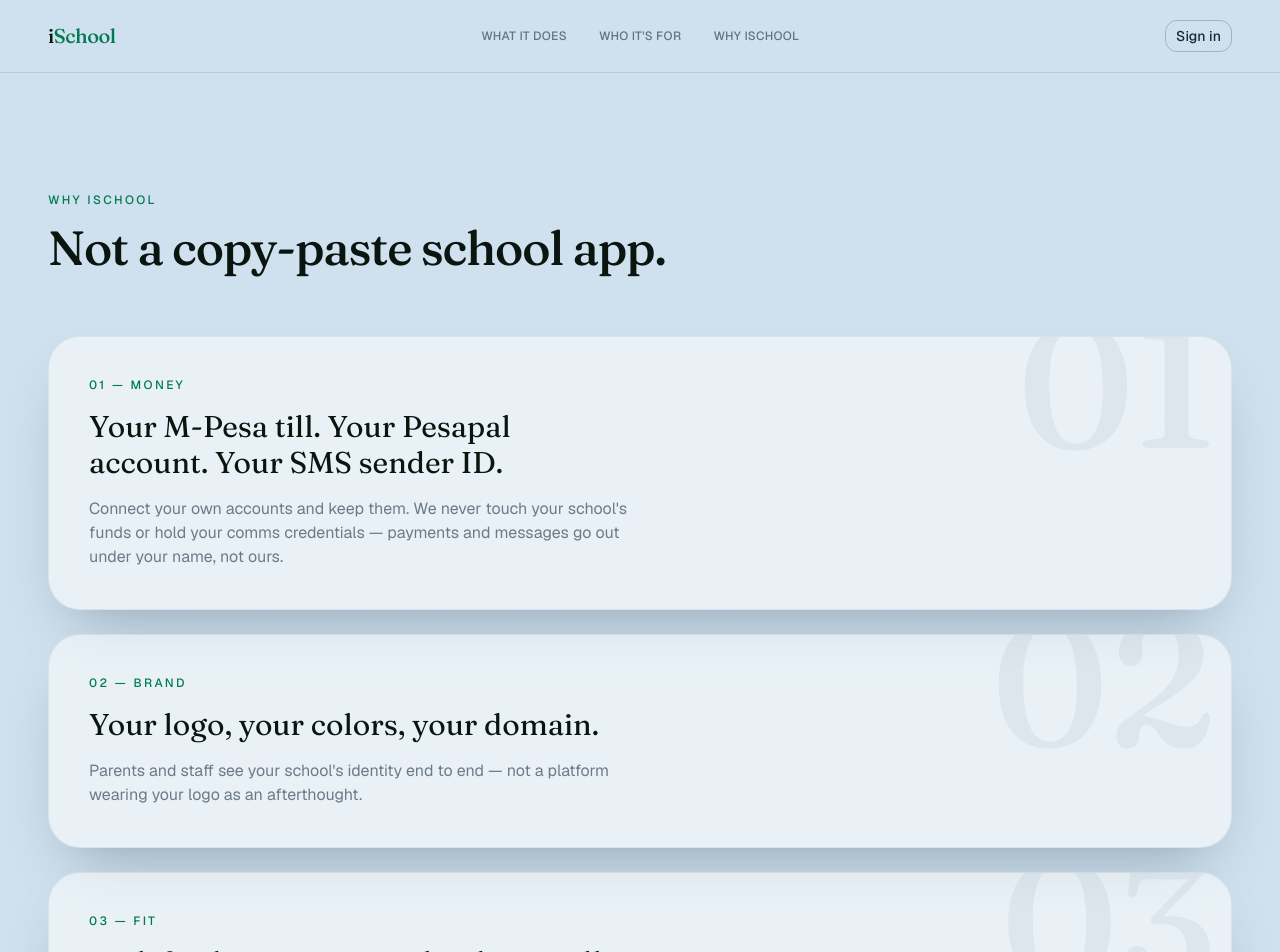
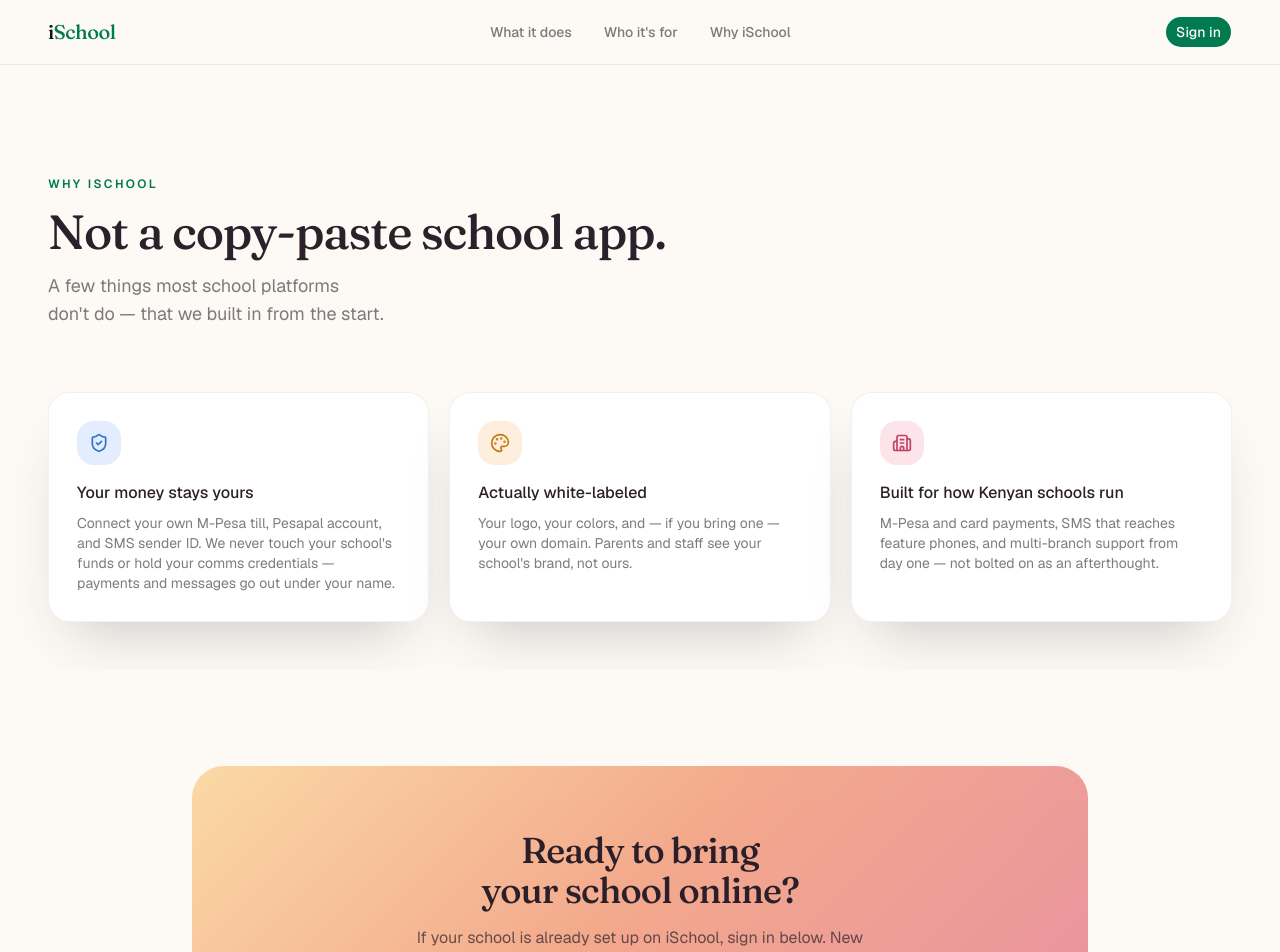
Before and after one commit to BrunexItech/ischool, a Next.js app in the folder frontend/: page /why in a window 1280 px wide. Shown: the top 952 px of the page. Built offline with nearby package versions, Linux system fonts and the light colour scheme; no server answers.

Commit message:
Redesign the marketing site close to ManageBac: gradient hero with real product screenshots, colorful icon-badge feature cards, dark feature band

```diff
--- a/frontend/src/app/(marketing)/features/page.tsx
+++ b/frontend/src/app/(marketing)/features/page.tsx
@@ -1,57 +1,41 @@
-import { AtmosphereBlob, ClosingCTA, INK, PageIntro, SURFACE, SHADOW } from "@/components/marketing/chrome";
+import {
+  ClipboardCheck,
+  Wallet,
+  Video,
+  MessageSquareText,
+  FileCheck2,
+  Building2,
+} from "lucide-react";
+import { ClosingCTA, IconBadge, INK, PageIntro, SURFACE, SHADOW } from "@/components/marketing/chrome";
 
 const FEATURES = [
-  {
-    n: "01",
-    title: "Attendance & results",
-    description: "Daily attendance and graded results, tracked by class, subject, and term.",
-  },
-  {
-    n: "02",
-    title: "Fees & payments",
-    description: "Invoices and balances that settle by M-Pesa or card — straight into your own account.",
-  },
-  {
-    n: "03",
-    title: "Live online classes",
-    description: "Schedule a lesson, share a link, and teach from inside the same dashboard.",
-  },
-  {
-    n: "04",
-    title: "Announcements & bulk SMS",
-    description: "Reach every parent by app and SMS at once, from your own sender ID.",
-  },
-  {
-    n: "05",
-    title: "Online exams",
-    description: "Timed, auto-graded exams with resume-on-reload — no lost answers.",
-  },
-  {
-    n: "06",
-    title: "Multi-branch",
-    description: "One login for every campus, each with its own staff, classes, and books.",
-  },
+  { icon: ClipboardCheck, title: "Attendance & results", description: "Daily attendance and graded results, tracked by class, subject, and term." },
+  { icon: Wallet, title: "Fees & payments", description: "Invoices and balances that settle by M-Pesa or card — straight into your own account." },
+  { icon: Video, title: "Live online classes", description: "Schedule a lesson, share a link, and teach from inside the same dashboard." },
+  { icon: MessageSquareText, title: "Announcements & bulk SMS", description: "Reach every parent by app and SMS at once, from your own sender ID." },
+  { icon: FileCheck2, title: "Online exams", description: "Timed, auto-graded exams with resume-on-reload — no lost answers." },
+  { icon: Building2, title: "Multi-branch", description: "One login for every campus, each with its own staff, classes, and books." },
 ];
 
 export default function FeaturesPage() {
   return (
     <>
-      <section className="relative overflow-hidden">
-        <AtmosphereBlob className="-right-20 -top-10 size-[26rem] opacity-50" />
-        <PageIntro
-          eyebrow="What it does"
-          title="Everything your school already pays six different apps for."
-        />
-        <div className="relative mx-auto grid max-w-7xl gap-5 px-6 py-12 sm:grid-cols-2 lg:px-12">
-          {FEATURES.map((f) => (
+      <PageIntro
+        eyebrow="What it does"
+        title="Everything your school already pays six different apps for."
+        description="One system, one login, one source of truth for your whole school."
+      />
+      <section className="relative mx-auto max-w-7xl px-6 py-12 lg:px-12">
+        <div className="grid gap-5 sm:grid-cols-2 lg:grid-cols-3">
+          {FEATURES.map((f, i) => (
             <div
-              key={f.n}
-              className="rounded-2xl p-7"
-              style={{ backgroundColor: SURFACE, boxShadow: SHADOW, border: `1px solid ${INK}14` }}
+              key={f.title}
+              className="rounded-2xl p-6"
+              style={{ backgroundColor: SURFACE, boxShadow: SHADOW, border: `1px solid ${INK}0f` }}
             >
-              <span className="font-display text-2xl text-primary">{f.n}</span>
-              <h3 className="mt-3 text-lg font-medium">{f.title}</h3>
-              <p className="mt-1.5" style={{ color: `${INK}99` }}>{f.description}</p>
+              <IconBadge icon={f.icon} index={i} />
+              <h3 className="mt-4 font-medium" style={{ color: INK }}>{f.title}</h3>
+              <p className="mt-1.5 text-sm" style={{ color: `${INK}99` }}>{f.description}</p>
             </div>
           ))}
         </div>
--- a/frontend/src/app/(marketing)/layout.tsx
+++ b/frontend/src/app/(marketing)/layout.tsx
@@ -1,8 +1,8 @@
-import { GrainOverlay, MarketingHeader, MarketingFooter, PAPER } from "@/components/marketing/chrome";
+import { GrainOverlay, MarketingHeader, MarketingFooter, CREAM } from "@/components/marketing/chrome";
 
 export default function MarketingLayout({ children }: { children: React.ReactNode }) {
   return (
-    <div className="flex min-h-screen flex-col" style={{ backgroundColor: PAPER }}>
+    <div className="flex min-h-screen flex-col" style={{ backgroundColor: CREAM }}>
       <GrainOverlay />
       <MarketingHeader />
       <main className="relative flex-1">{children}</main>
--- a/frontend/src/app/(marketing)/page.tsx
+++ b/frontend/src/app/(marketing)/page.tsx
@@ -1,102 +1,115 @@
 import Link from "next/link";
 import Image from "next/image";
+import {
+  ClipboardCheck,
+  Wallet,
+  Video,
+  MessageSquareText,
+  FileCheck2,
+  Building2,
+  CheckCircle2,
+} from "lucide-react";
 import { Button } from "@/components/ui/button";
-import { AtmosphereBlob, INK, SURFACE, SHADOW } from "@/components/marketing/chrome";
-import heroPhoto from "../../../public/hero/classroom.jpg";
+import { ClosingCTA, DARK, HERO_GRADIENT, IconBadge, INK, SURFACE, SHADOW } from "@/components/marketing/chrome";
+import overviewShot from "../../../public/screenshots/overview.png";
+import studentsShot from "../../../public/screenshots/students.png";
 
-const EXPLORE = [
-  {
-    href: "/features",
-    label: "What it does",
-    description: "Attendance, fees, live classes, exams, SMS — everything, actually connected.",
-  },
-  {
-    href: "/for-schools",
-    label: "Who it's for",
-    description: "Administrators, teachers, parents, and students, each with their own login.",
-  },
-  {
-    href: "/why",
-    label: "Why iSchool",
-    description: "Your money, your brand, built for how Kenyan schools actually run.",
-  },
+const FEATURES = [
+  { icon: ClipboardCheck, title: "Attendance & results", description: "Daily attendance and graded results, tracked by class, subject, and term." },
+  { icon: Wallet, title: "Fees & payments", description: "Invoices and balances that settle by M-Pesa or card — straight into your own account." },
+  { icon: Video, title: "Live online classes", description: "Schedule a lesson, share a link, and teach from inside the same dashboard." },
+  { icon: MessageSquareText, title: "Announcements & bulk SMS", description: "Reach every parent by app and SMS at once, from your own sender ID." },
+  { icon: FileCheck2, title: "Online exams", description: "Timed, auto-graded exams with resume-on-reload — no lost answers." },
+  { icon: Building2, title: "Multi-branch", description: "One login for every campus, each with its own staff, classes, and books." },
+];
+
+const CHECKLIST = [
+  "Enroll students and link guardians in minutes",
+  "Mark attendance by class, every single day",
+  "Keep fee balances and M-Pesa payments in sync",
+  "Give every parent portal access, built in",
 ];
 
 export default function Home() {
   return (
     <>
-      <section className="relative overflow-hidden pt-32 lg:pt-40">
-        <AtmosphereBlob className="-right-20 -top-10 size-[28rem] opacity-50" />
-        <AtmosphereBlob className="-left-32 bottom-0 size-[24rem] opacity-40" color="#5b8fb0" />
-
-        <div className="relative mx-auto grid max-w-7xl gap-16 px-6 pb-24 lg:grid-cols-[1.05fr_1fr] lg:items-center lg:px-12 lg:pb-32">
-          <div>
-            <p className="text-xs font-medium tracking-[0.2em] text-primary uppercase">
-              iSchool — school management
-            </p>
-            <h1 className="font-display mt-5 text-5xl leading-[1.05] font-medium tracking-tight text-balance sm:text-6xl">
-              Run your school.
-              <br />
-              Keep your money, your brand.
+      <section className="relative overflow-hidden pt-28 pb-40 lg:pt-36" style={{ background: HERO_GRADIENT }}>
+        <div className="relative mx-auto max-w-3xl px-6 text-center lg:px-12">
+          <h1 className="font-display text-4xl leading-[1.1] font-medium tracking-tight text-balance sm:text-6xl" style={{ color: INK }}>
+            Everything your school needs, in one place.
           </h1>
-            <p className="mt-6 max-w-md text-lg text-balance" style={{ color: `${INK}99` }}>
+          <p className="mx-auto mt-5 max-w-xl text-lg text-balance" style={{ color: `${INK}b3` }}>
             Attendance, grading, fees, live classes, and parent communication —
             while your M-Pesa till, your SMS sender ID, and your logo stay
             exactly yours.
           </p>
-            <div className="mt-9 flex flex-wrap items-center gap-6">
-              <Button size="lg" render={<Link href="/login">Sign in</Link>} />
-              <Link href="/features" className="text-sm font-medium underline-offset-4 hover:underline">
-                See what&apos;s inside →
-              </Link>
-            </div>
-          </div>
-
-          <div className="relative mx-auto w-full max-w-md lg:max-w-none">
-            <div
-              className="absolute inset-0 rounded-[2rem] bg-primary"
-              style={{ transform: "rotate(-3deg) translate(14px, 10px)" }}
-            />
-            <div
-              className="relative aspect-[4/5] overflow-hidden rounded-[2rem]"
-              style={{ transform: "rotate(1.5deg)", boxShadow: SHADOW }}
-            >
-              <Image
-                src={heroPhoto}
-                alt="A teacher and students at a classroom whiteboard"
-                fill
-                sizes="(min-width: 1024px) 40vw, 90vw"
-                className="object-cover grayscale contrast-110"
-                style={{ objectPosition: "70% 35%" }}
-                priority
-              />
-              <div
-                className="absolute inset-0 mix-blend-multiply"
-                style={{ background: `linear-gradient(160deg, transparent 40%, ${INK}99 100%)` }}
-              />
-            </div>
+          <div className="mt-8 flex flex-wrap items-center justify-center gap-4">
+            <Button size="lg" className="rounded-full" render={<Link href="/login">Sign in</Link>} />
+            <Button size="lg" variant="outline" className="rounded-full border-2 bg-transparent" style={{ borderColor: `${INK}40`, color: INK }} render={<Link href="/features">See what&apos;s inside</Link>} />
           </div>
         </div>
       </section>
 
-      <section className="relative px-6 pb-28 lg:px-12">
-        <div className="mx-auto grid max-w-7xl gap-5 sm:grid-cols-3">
-          {EXPLORE.map((item) => (
-            <Link
-              key={item.href}
-              href={item.href}
-              className="group rounded-2xl p-7 transition-transform hover:-translate-y-1"
-              style={{ backgroundColor: SURFACE, boxShadow: SHADOW, border: `1px solid ${INK}14` }}
+      <section className="relative px-6 lg:px-12" style={{ marginTop: "-9rem" }}>
+        <div
+          className="relative mx-auto max-w-5xl overflow-hidden rounded-2xl"
+          style={{ boxShadow: SHADOW, border: `1px solid ${INK}14` }}
         >
-              <h2 className="font-display text-xl">{item.label}</h2>
-              <p className="mt-2 text-sm" style={{ color: `${INK}99` }}>{item.description}</p>
-              <span className="mt-4 inline-block text-sm font-medium text-primary opacity-0 transition-opacity group-hover:opacity-100">
-                Explore →
-              </span>
-            </Link>
+          <Image src={overviewShot} alt="The iSchool dashboard overview screen" className="w-full" priority />
+        </div>
+      </section>
+
+      {/* Solutions — icon badge grid */}
+      <section className="relative px-6 py-28 lg:px-12">
+        <div className="mx-auto max-w-7xl">
+          <p className="text-xs font-semibold tracking-[0.2em] text-primary uppercase">What it does</p>
+          <h2 className="font-display mt-4 max-w-xl text-3xl font-medium tracking-tight text-balance sm:text-4xl" style={{ color: INK }}>
+            Everything your school already pays six different apps for.
+          </h2>
+          <div className="mt-12 grid gap-5 sm:grid-cols-2 lg:grid-cols-3">
+            {FEATURES.map((f, i) => (
+              <div
+                key={f.title}
+                className="rounded-2xl p-6"
+                style={{ backgroundColor: SURFACE, boxShadow: SHADOW, border: `1px solid ${INK}0f` }}
+              >
+                <IconBadge icon={f.icon} index={i} />
+                <h3 className="mt-4 font-medium" style={{ color: INK }}>{f.title}</h3>
+                <p className="mt-1.5 text-sm" style={{ color: `${INK}99` }}>{f.description}</p>
+              </div>
             ))}
           </div>
+        </div>
       </section>
+
+      {/* Dark feature band — reuses the real product sidebar color */}
+      <section className="relative overflow-hidden py-24" style={{ backgroundColor: DARK }}>
+        <div className="relative mx-auto grid max-w-7xl items-center gap-14 px-6 lg:grid-cols-2 lg:px-12">
+          <div>
+            <p className="text-xs font-semibold tracking-[0.2em] text-primary uppercase">Students</p>
+            <h2 className="font-display mt-4 text-3xl font-medium tracking-tight text-balance text-white sm:text-4xl">
+              Every student record, always current.
+            </h2>
+            <p className="mt-4 max-w-md text-white/60">
+              Enroll once, and the record follows the student through
+              attendance, results, fees, and the parent portal.
+            </p>
+            <ul className="mt-7 flex flex-col gap-3">
+              {CHECKLIST.map((item) => (
+                <li key={item} className="flex items-start gap-2.5 text-sm text-white/80">
+                  <CheckCircle2 className="mt-0.5 size-4 shrink-0 text-primary" />
+                  {item}
+                </li>
+              ))}
+            </ul>
+          </div>
+          <div className="overflow-hidden rounded-2xl shadow-2xl ring-1 ring-white/10">
+            <Image src={studentsShot} alt="The iSchool students list screen" className="w-full" />
+          </div>
+        </div>
+      </section>
+
+      <ClosingCTA />
     </>
   );
 }
--- a/frontend/src/app/(marketing)/why/page.tsx
+++ b/frontend/src/app/(marketing)/why/page.tsx
@@ -1,60 +1,48 @@
-import { AtmosphereBlob, ClosingCTA, INK, PageIntro, SURFACE, SHADOW } from "@/components/marketing/chrome";
+import { ShieldCheck, Palette, Building2 } from "lucide-react";
+import { ClosingCTA, IconBadge, INK, PageIntro, SURFACE, SHADOW } from "@/components/marketing/chrome";
 
 const DIFFERENTIATORS = [
   {
-    n: "01",
-    label: "Money",
-    statement: "Your M-Pesa till. Your Pesapal account. Your SMS sender ID.",
+    icon: ShieldCheck,
+    title: "Your money stays yours",
     description:
-      "Connect your own accounts and keep them. We never touch your school's funds or hold your comms credentials — payments and messages go out under your name, not ours.",
+      "Connect your own M-Pesa till, Pesapal account, and SMS sender ID. We never touch your school's funds or hold your comms credentials — payments and messages go out under your name.",
   },
   {
-    n: "02",
-    label: "Brand",
-    statement: "Your logo, your colors, your domain.",
+    icon: Palette,
+    title: "Actually white-labeled",
     description:
-      "Parents and staff see your school's identity end to end — not a platform wearing your logo as an afterthought.",
+      "Your logo, your colors, and — if you bring one — your own domain. Parents and staff see your school's brand, not ours.",
   },
   {
-    n: "03",
-    label: "Fit",
-    statement: "Built for how Kenyan schools actually run.",
+    icon: Building2,
+    title: "Built for how Kenyan schools run",
     description:
-      "M-Pesa and card payments, SMS that reaches feature phones, multi-branch support from day one — not bolted on after the fact.",
+      "M-Pesa and card payments, SMS that reaches feature phones, and multi-branch support from day one — not bolted on as an afterthought.",
   },
 ];
 
 export default function WhyPage() {
   return (
     <>
-      <section className="relative overflow-hidden">
-        <AtmosphereBlob className="-right-24 top-20 size-[26rem] opacity-50" />
-        <PageIntro eyebrow="Why iSchool" title="Not a copy-paste school app." />
-        <div className="relative mx-auto max-w-7xl px-6 py-12 lg:px-12">
-          <div className="flex flex-col gap-6">
-            {DIFFERENTIATORS.map((d) => (
-              <div
-                key={d.n}
-                className="relative overflow-hidden rounded-[2rem] p-8 sm:p-10"
-                style={{ backgroundColor: SURFACE, boxShadow: SHADOW, border: `1px solid ${INK}14` }}
-              >
-                <span
-                  aria-hidden
-                  className="font-display pointer-events-none absolute -top-10 right-4 text-[11rem] leading-none font-medium select-none"
-                  style={{ color: `${INK}0d` }}
-                >
-                  {d.n}
-                </span>
-                <p className="relative text-xs font-medium tracking-[0.2em] text-primary uppercase">
-                  {d.n} — {d.label}
-                </p>
-                <p className="font-display relative mt-4 max-w-2xl text-2xl text-balance sm:text-3xl">
-                  {d.statement}
-                </p>
-                <p className="relative mt-4 max-w-xl" style={{ color: `${INK}99` }}>{d.description}</p>
-              </div>
-            ))}
-          </div>
+      <PageIntro
+        eyebrow="Why iSchool"
+        title="Not a copy-paste school app."
+        description="A few things most school platforms don't do — that we built in from the start."
+      />
+      <section className="relative mx-auto max-w-7xl px-6 py-12 lg:px-12">
+        <div className="grid gap-5 lg:grid-cols-3">
+          {DIFFERENTIATORS.map((d, i) => (
+            <div
+              key={d.title}
+              className="rounded-2xl p-7"
+              style={{ backgroundColor: SURFACE, boxShadow: SHADOW, border: `1px solid ${INK}0f` }}
+            >
+              <IconBadge icon={d.icon} index={i} />
+              <h3 className="mt-4 font-medium" style={{ color: INK }}>{d.title}</h3>
+              <p className="mt-2 text-sm" style={{ color: `${INK}99` }}>{d.description}</p>
+            </div>
+          ))}
         </div>
       </section>
       <ClosingCTA />
--- a/frontend/src/components/marketing/chrome.tsx
+++ b/frontend/src/components/marketing/chrome.tsx
@@ -1,10 +1,21 @@
 import Link from "next/link";
 import { Button } from "@/components/ui/button";
 
-export const INK = "#17283a";
-export const PAPER = "#cfe1ee";
-export const SURFACE = "rgba(255,255,255,0.55)";
-export const SHADOW = "0 30px 60px -25px rgba(23,40,58,0.35)";
+export const INK = "#2b1f2a";
+export const CREAM = "#fdfaf5";
+export const DARK = "#101915";
+export const SURFACE = "#ffffff";
+export const SHADOW = "0 30px 60px -25px rgba(43,31,42,0.25)";
+export const HERO_GRADIENT = "linear-gradient(135deg, #fbd9a5 0%, #f3a98c 45%, #e78ea3 100%)";
+
+export const BADGES = [
+  { bg: "#e3edfd", fg: "#2f6fd1" },
+  { bg: "#fdeedd", fg: "#c2790f" },
+  { bg: "#fde3ea", fg: "#c23e68" },
+  { bg: "#eee3fd", fg: "#6b3fc2" },
+  { bg: "#dff3ec", fg: "#1a7a56" },
+  { bg: "#fde7e0", fg: "#c2501f" },
+];
 
 const NAV = [
   { href: "/features", label: "What it does" },
@@ -19,50 +30,41 @@ export function GrainOverlay() {
   return (
     <div
       aria-hidden
-      className="pointer-events-none fixed inset-0 z-50 opacity-[0.05] mix-blend-overlay"
+      className="pointer-events-none fixed inset-0 z-50 opacity-[0.035] mix-blend-overlay"
       style={{ backgroundImage: GRAIN }}
     />
   );
 }
 
-export function AtmosphereBlob({
-  className,
-  color = "var(--color-primary)",
-}: {
-  className: string;
-  color?: string;
-}) {
+export function IconBadge({ icon: Icon, index }: { icon: React.ComponentType<{ className?: string }>; index: number }) {
+  const c = BADGES[index % BADGES.length];
   return (
     <div
-      aria-hidden
-      className={`pointer-events-none absolute rounded-full blur-[110px] ${className}`}
-      style={{ background: color }}
-    />
+      className="flex size-11 items-center justify-center rounded-xl"
+      style={{ backgroundColor: c.bg, color: c.fg }}
+    >
+      <Icon className="size-5" />
+    </div>
   );
 }
 
 export function MarketingHeader() {
   return (
     <header
-      className="fixed inset-x-0 top-0 z-40 flex items-center justify-between px-6 py-5 backdrop-blur-md lg:px-12"
-      style={{ backgroundColor: `${PAPER}cc`, borderBottom: `1px solid ${INK}1f` }}
+      className="fixed inset-x-0 top-0 z-40 flex items-center justify-between px-6 py-4 backdrop-blur-md lg:px-12"
+      style={{ backgroundColor: `${CREAM}e6`, borderBottom: `1px solid ${INK}14` }}
     >
       <Link href="/" className="font-display text-xl font-medium tracking-tight">
         i<span className="text-primary">School</span>
       </Link>
-      <nav className="hidden items-center gap-8 text-xs font-medium tracking-wide uppercase md:flex" style={{ color: `${INK}99` }}>
+      <nav className="hidden items-center gap-8 text-sm font-medium md:flex" style={{ color: `${INK}99` }}>
         {NAV.map((item) => (
           <Link key={item.href} href={item.href} className="transition-opacity hover:opacity-100" style={{ color: "inherit" }}>
             {item.label}
           </Link>
         ))}
       </nav>
-      <Button
-        variant="outline"
-        className="bg-transparent hover:bg-black/5"
-        style={{ borderColor: `${INK}40`, color: INK }}
-        render={<Link href="/login">Sign in</Link>}
-      />
+      <Button className="rounded-full" render={<Link href="/login">Sign in</Link>} />
     </header>
   );
 }
@@ -71,7 +73,7 @@ export function MarketingFooter() {
   return (
     <footer
       className="flex flex-wrap items-center justify-center gap-x-6 gap-y-2 px-6 py-6 text-sm"
-      style={{ borderTop: `1px solid ${INK}26`, color: `${INK}80` }}
+      style={{ borderTop: `1px solid ${INK}1a`, color: `${INK}80`, backgroundColor: CREAM }}
     >
       <span>© {new Date().getFullYear()} iSchool</span>
       <Link href="/privacy" className="hover:underline" style={{ color: "inherit" }}>Privacy Policy</Link>
@@ -80,34 +82,36 @@ export function MarketingFooter() {
   );
 }
 
-export function PageIntro({ eyebrow, title }: { eyebrow: string; title: string }) {
+export function PageIntro({ eyebrow, title, description }: { eyebrow: string; title: string; description?: string }) {
   return (
-    <div className="relative mx-auto max-w-7xl px-6 pt-40 pb-4 lg:px-12 lg:pt-48">
-      <p className="text-xs font-medium tracking-[0.2em] text-primary uppercase">{eyebrow}</p>
-      <h1 className="font-display mt-4 max-w-2xl text-4xl font-medium tracking-tight text-balance sm:text-5xl">
+    <div className="relative mx-auto max-w-7xl px-6 pt-36 pb-4 lg:px-12 lg:pt-44">
+      <p className="text-xs font-semibold tracking-[0.2em] text-primary uppercase">{eyebrow}</p>
+      <h1 className="font-display mt-4 max-w-2xl text-4xl font-medium tracking-tight text-balance sm:text-5xl" style={{ color: INK }}>
         {title}
       </h1>
+      {description ? (
+        <p className="mt-4 max-w-lg text-lg text-balance" style={{ color: `${INK}99` }}>{description}</p>
+      ) : null}
     </div>
   );
 }
 
 export function ClosingCTA() {
   return (
-    <section className="relative px-6 py-28 lg:px-12">
+    <section className="relative px-6 py-24 lg:px-12" style={{ backgroundColor: CREAM }}>
       <div
-        className="relative mx-auto max-w-3xl overflow-hidden rounded-[2rem] px-8 py-16 text-center"
-        style={{ backgroundColor: SURFACE, boxShadow: SHADOW, border: `1px solid ${INK}14` }}
+        className="relative mx-auto max-w-4xl overflow-hidden rounded-[2rem] px-8 py-16 text-center"
+        style={{ background: HERO_GRADIENT }}
       >
-        <AtmosphereBlob className="-right-16 -top-16 size-64 opacity-40" />
-        <h2 className="font-display relative mx-auto max-w-lg text-3xl font-medium tracking-tight text-balance sm:text-4xl">
+        <h2 className="font-display relative mx-auto max-w-lg text-3xl font-medium tracking-tight text-balance sm:text-4xl" style={{ color: INK }}>
           Ready to bring your school online?
         </h2>
-        <p className="relative mx-auto mt-4 max-w-md" style={{ color: `${INK}99` }}>
+        <p className="relative mx-auto mt-4 max-w-md" style={{ color: `${INK}b3` }}>
           If your school is already set up on iSchool, sign in below. New
           school? Ask your administrator to get your account provisioned.
         </p>
         <div className="relative mt-8">
-          <Button size="lg" render={<Link href="/login">Sign in</Link>} />
+          <Button size="lg" className="rounded-full" render={<Link href="/login">Sign in</Link>} />
         </div>
       </div>
     </section>
```
Also changed, not shown: frontend/src/app/(marketing)/for-schools/page.tsx (+19 -14 lines), frontend/public/screenshots/overview.png (added), frontend/public/screenshots/students.png (added). Lines whose indentation alone changed are shown as unchanged.
